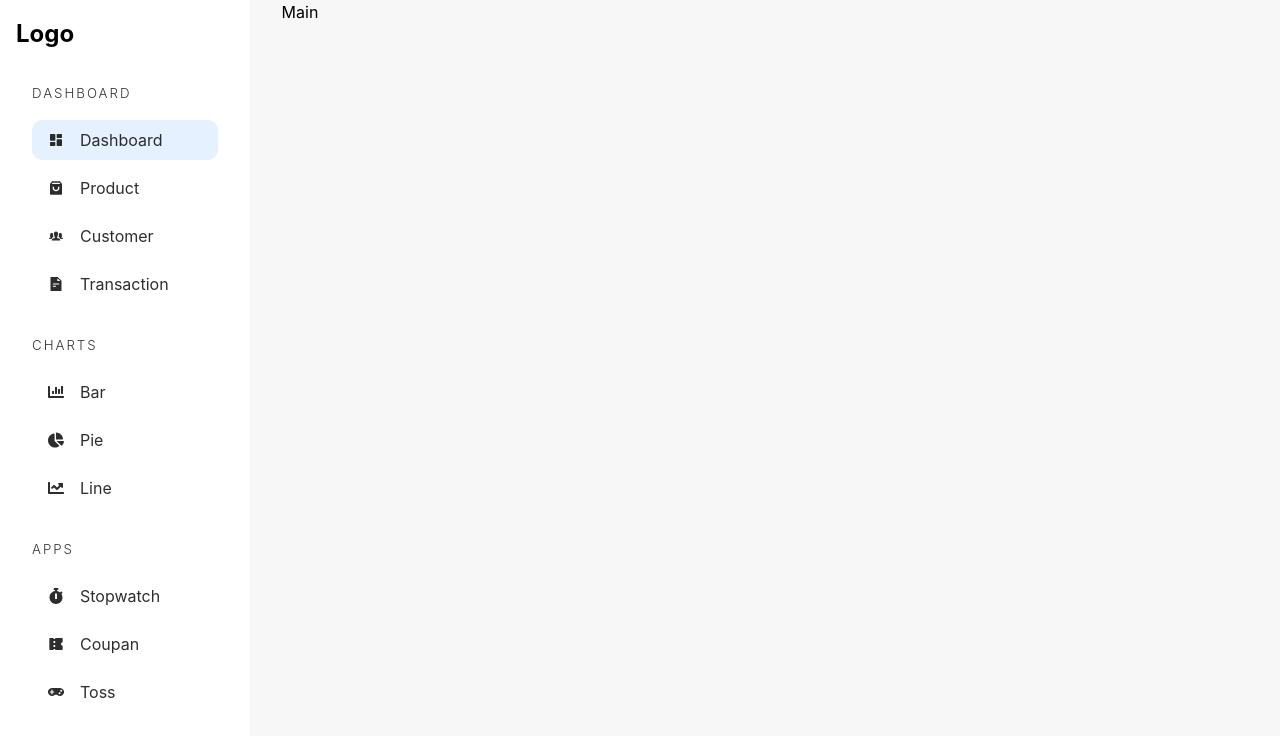
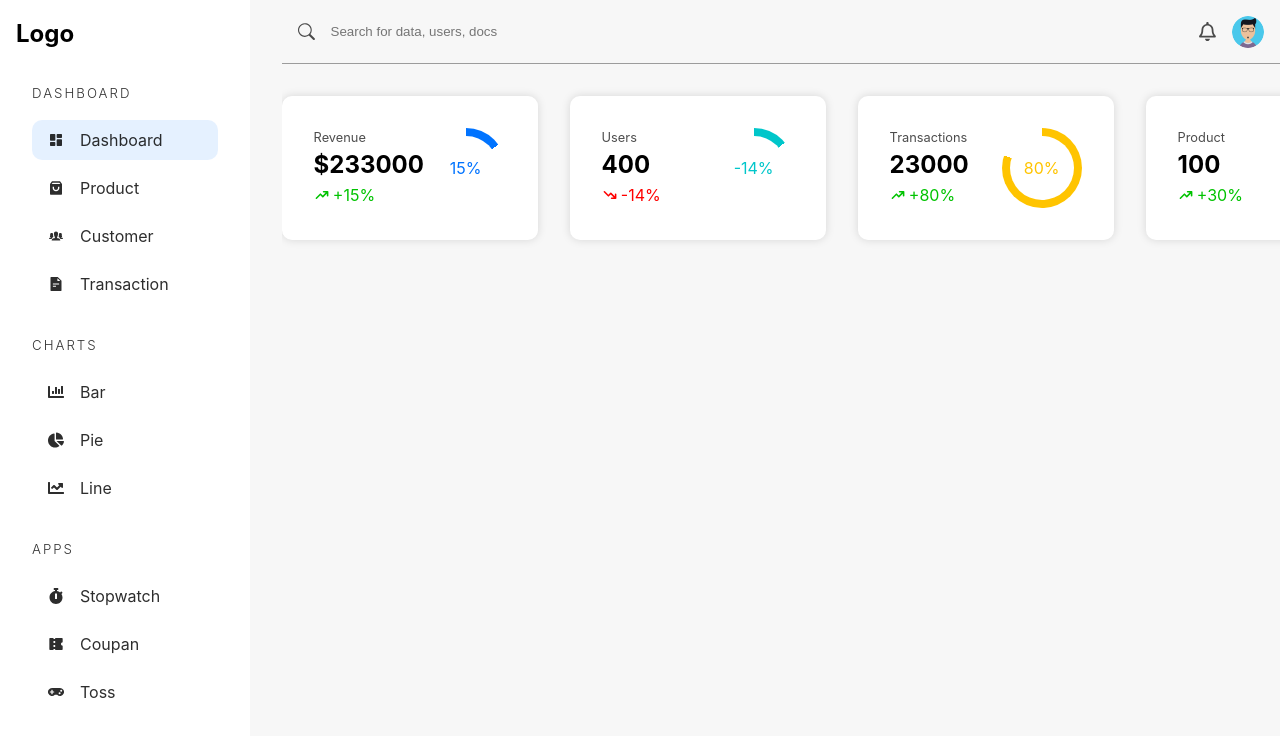
Before and after one commit to neerajkumar002/Okart-Frontend, a React (Vite) app: page /admin/dashboard in a window 1280 px wide. Shown: the top 736 px of the page. Built offline with nearby package versions, Linux system fonts and the light colour scheme.

Commit message:
add widget

```diff
--- a/src/pages/admin/Dashboard.jsx
+++ b/src/pages/admin/Dashboard.jsx
@@ -1,4 +1,9 @@
+/* eslint-disable react/prop-types */
 import AdminSidebar from "../../components/AdminSidebar";
+import { BsSearch } from "react-icons/bs";
+import { FaRegBell } from "react-icons/fa";
+import userProfileImage from "../../assets/profile.png";
+import { HiTrendingUp, HiTrendingDown } from "react-icons/hi";
 
 const Dashboard = () => {
   return (
@@ -6,9 +11,75 @@
       {/* Sidebar */}
       <AdminSidebar />
       {/* Main */}
-      <main>Main</main>
+      <main className="dashboard">
+        <div className="bar">
+          <BsSearch />
+          <input type="text" placeholder="Search for data, users, docs" />
+          <FaRegBell />
+          <img src={userProfileImage} alt="User" />
+        </div>
+        {/* widget container */}
+        <div className="widget-container">
+          <WidgetItem
+            heading={"Revenue"}
+            amount={true}
+            value={233000}
+            percent={15}
+            color="rgb(0,115,255)"
+          />
+          <WidgetItem
+            heading={"Users"}
+            value={400}
+            percent={-14}
+            color="rgb(0 198 202)"
+          />
+          <WidgetItem
+            heading={"Transactions"}
+            value={23000}
+            percent={80}
+            color="rgb(255 196 0)"
+          />
+          <WidgetItem
+            heading={"Product"}
+            value={100}
+            percent={30}
+            color="rgb(75 0 255)"
+          />
+        </div>
+      </main>
     </div>
   );
 };
 
+// widget component
+const WidgetItem = ({ heading, value, percent, color, amount = false }) => (
+  <article className="widget">
+    <div className="widgetInfo">
+      <p>{heading}</p>
+      <h4>{amount ? `$${value}` : value}</h4>
+      {percent > 0 ? (
+        <span className="green">
+          <HiTrendingUp />+{percent}%
+        </span>
+      ) : (
+        <span className="red">
+          <HiTrendingDown />
+          {percent}%
+        </span>
+      )}
+    </div>
+    <div
+      className="widgetCircle"
+      style={{
+        background: `conic-gradient(
+        ${color} ${(Math.abs(percent) / 100) * 360}deg,
+           rgb(255,255,255) 0
+           )`,
+      }}
+    >
+      <span style={{ color }}>{percent}%</span>
+    </div>
+  </article>
+);
+
 export default Dashboard;
--- /dev/null
+++ b/src/styles/admin/_dashboard.scss
@@ -0,0 +1,76 @@
+.dashboard {
+    overflow-y: auto;
+
+    .bar {
+        height: 4rem;
+        @include flex(row, unset);
+        padding      : 0 1rem;
+        border-bottom: 1px solid rgba(0, 0, 0, 0.37);
+
+        >input {
+            margin-right: auto;
+            @include inputStyle(100%, 1rem 0);
+        }
+
+        >svg {
+            font-size: 1.2rem;
+            opacity  : 0.7;
+        }
+
+        >img {
+            @include sqaure(2rem);
+            border-radius: 50%;
+        }
+    }
+
+    .widget-container {
+        @include flex(row, space-between, stretch, 2rem);
+        padding: 2rem 2rem 2rem 0;
+
+        .widget {
+            min-width: 16rem;
+            background-color: white;
+            box-shadow      : 0 0 10px rgba(0, 0, 0, 0.132);
+            padding         : 2rem;
+            border-radius: 10px;
+            @include flex(row, space-between, stretch, 0);
+
+            .widgetInfo {
+                >p {
+                    opacity  : 0.7;
+                    font-size: 0.8rem;
+
+                }
+
+                >h4 {
+                    font-size: 1.5rem;
+                }
+
+                >span {
+                    @include flex(row, unset, center, 0.2rem)
+                }
+            }
+
+            .widgetCircle {
+                position: relative;
+                @include sqaure(5rem);
+                border-radius: 50%;
+                flex: none;
+                display      : grid;
+                place-items  : center;
+                background-color: crimson;
+                &::before{
+                    content: "";
+                    position: absolute;
+                    @include sqaure(4rem);
+                    background-color: white;
+                    border-radius: 100%;
+
+                }
+                span{
+                    position: relative;
+                }
+            }
+        }
+    }
+}
--- a/src/styles/admin/_mixin.scss
+++ b/src/styles/admin/_mixin.scss
@@ -34,7 +34,7 @@
   left: 50%;
   transform: translate(-50%, -50%);
 }
-@mixin square($s: 1rem) {
+@mixin sqaure($s: 1rem) {
   height: $s;
   width: $s;
 }
--- a/src/styles/app.scss
+++ b/src/styles/app.scss
@@ -1,4 +1,5 @@
 @import "admin/_mixin.scss";
+@import "admin/_dashboard.scss";
 
 :root {
   font-family: Inter, system-ui, Avenir, Helvetica, sans-serif;
```
Also changed, not shown: src/assets/profile.png (added).
